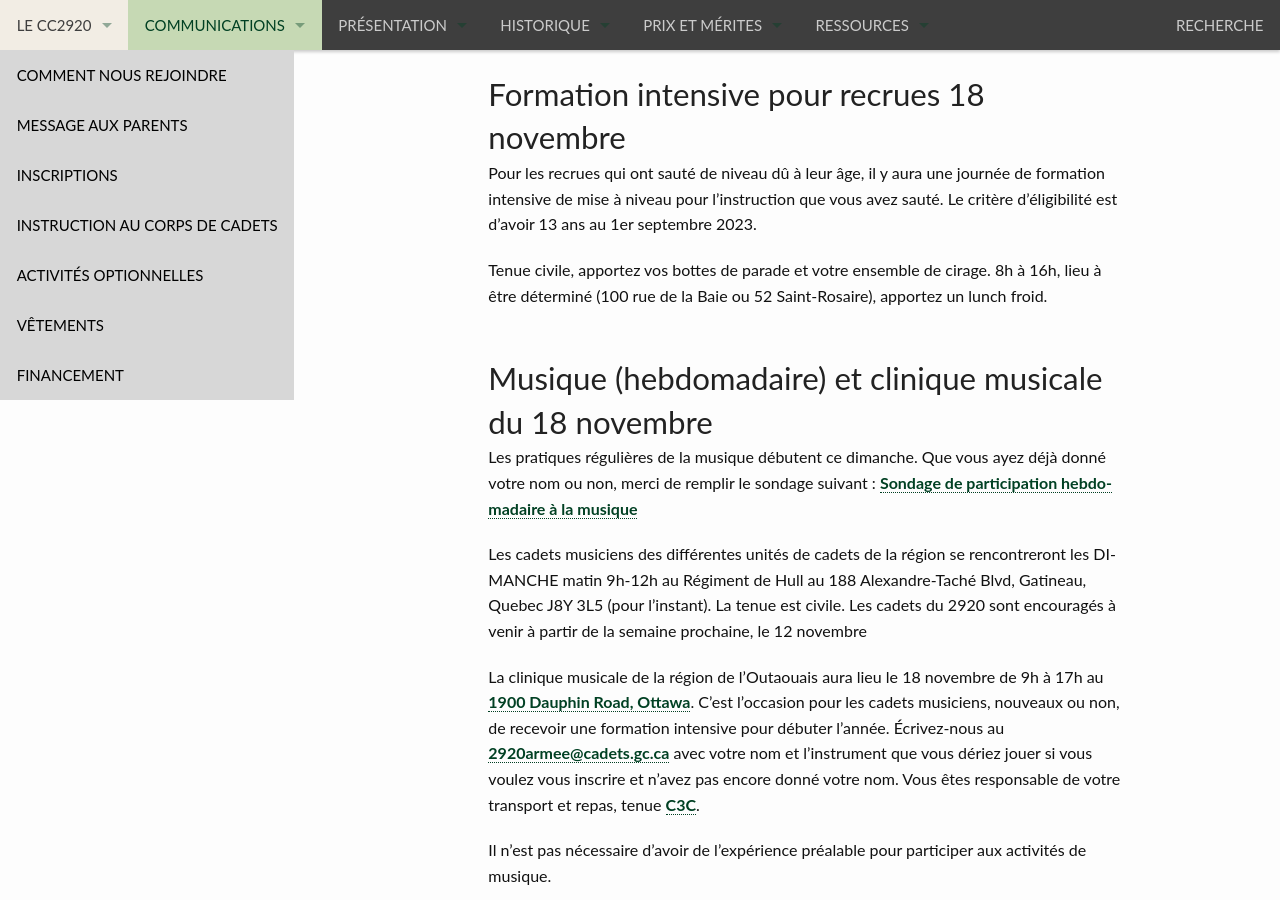
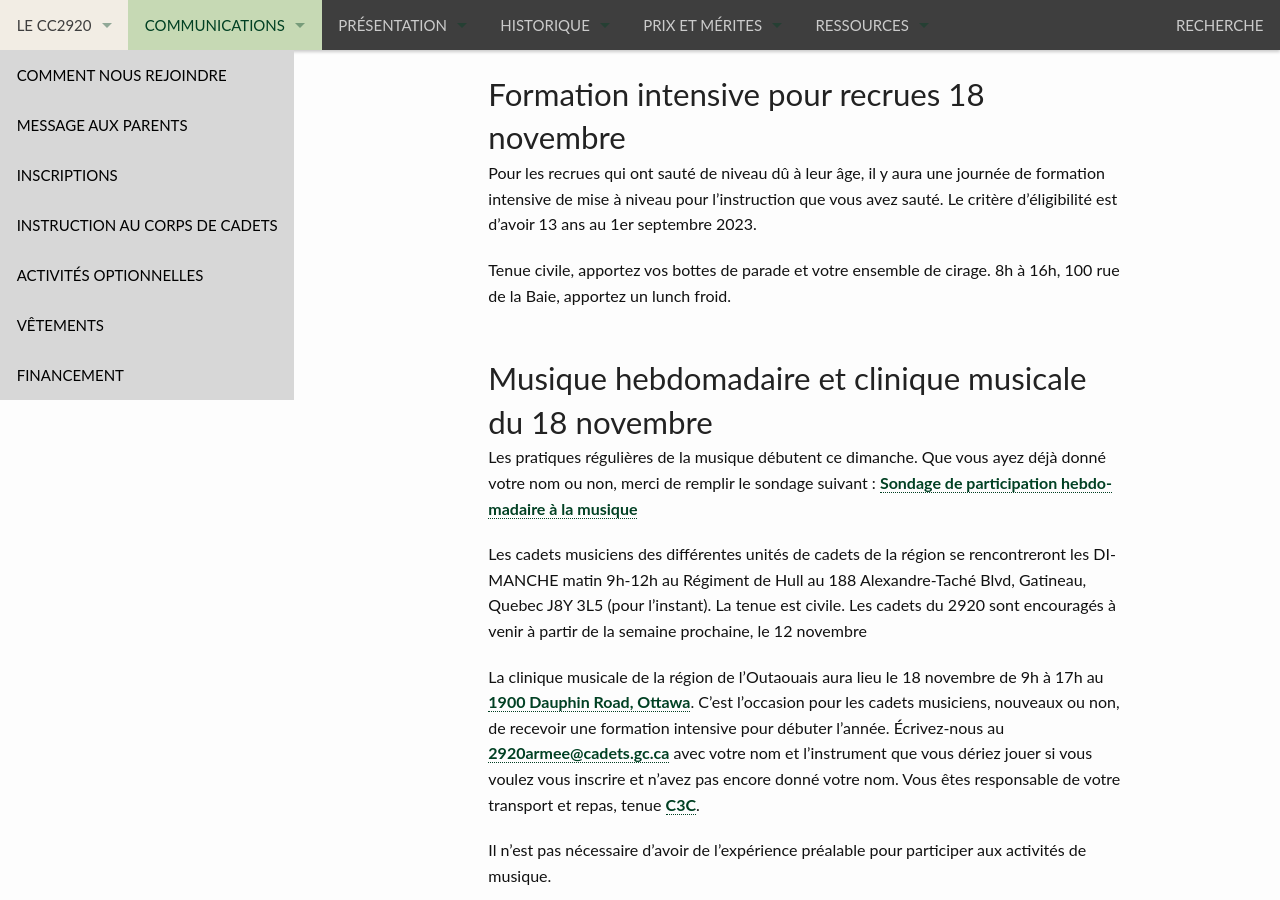
Before and after one commit to CC2920/web, a Jekyll site: the page built from _communications/messages.md, in a window 1280 px wide and 900 px high, scrolled down 506 px. Built offline with Jekyll 4.4.1, drawn with Linux system fonts in a browser that asks for light colours.

Commit message:
Update messages.md

```diff
--- a/_communications/messages.md
+++ b/_communications/messages.md
@@ -24,9 +24,9 @@ Tenue C5, avec en plus le manteau des cadets.
 
 Pour les recrues qui ont sauté de niveau dû à leur âge, il y aura une journée de formation intensive de mise à niveau pour l'instruction que vous avez sauté. Le critère d'éligibilité est d'avoir 13 ans au 1er septembre 2023.
 
-Tenue civile, apportez vos bottes de parade et votre ensemble de cirage. 8h à 16h, lieu à être déterminé (100 rue de la Baie ou 52 Saint-Rosaire), apportez un lunch froid.
+Tenue civile, apportez vos bottes de parade et votre ensemble de cirage. 8h à 16h, 100 rue de la Baie, apportez un lunch froid.
 
-## Musique (hebdomadaire) et clinique musicale du 18 novembre
+## Musique hebdomadaire et clinique musicale du 18 novembre
 
 Les pratiques régulières de la musique débutent ce dimanche. Que vous ayez déjà donné votre nom ou non, merci de remplir le sondage suivant : [Sondage de participation hebdomadaire à la musique](https://forms.office.com/Pages/ResponsePage.aspx?id=-2oSqwzmL062z8c1DHbchOLv_dk-t_dHo8OkX3uOiO1UOUFVVVJTRUxBRVFEMElFOExaRFA0RFlGUyQlQCN0PWcu)
 
```
